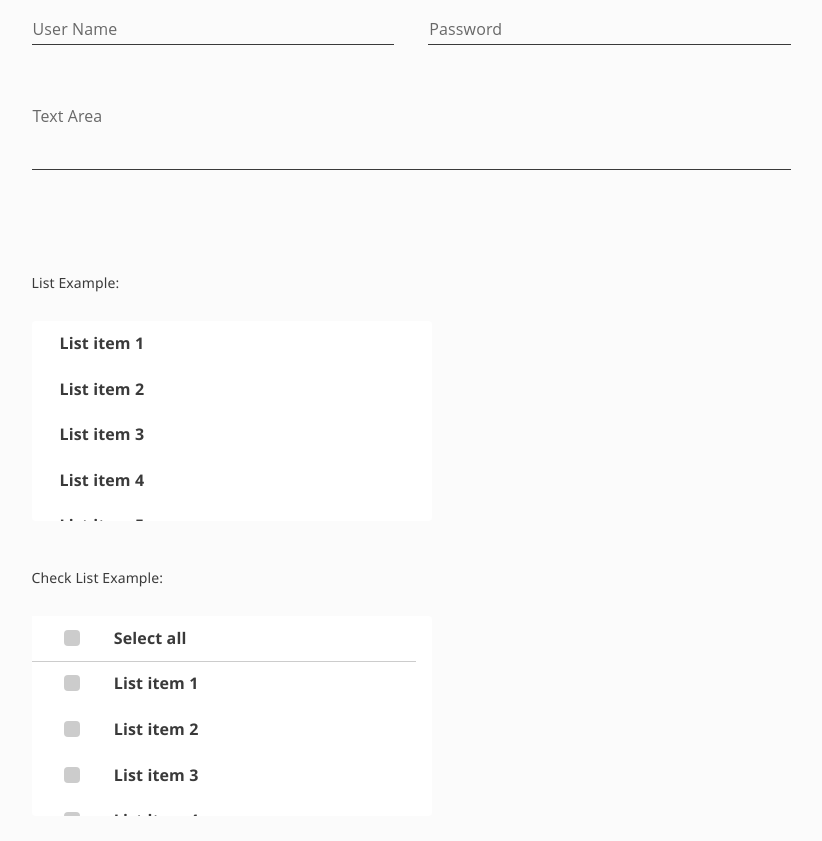
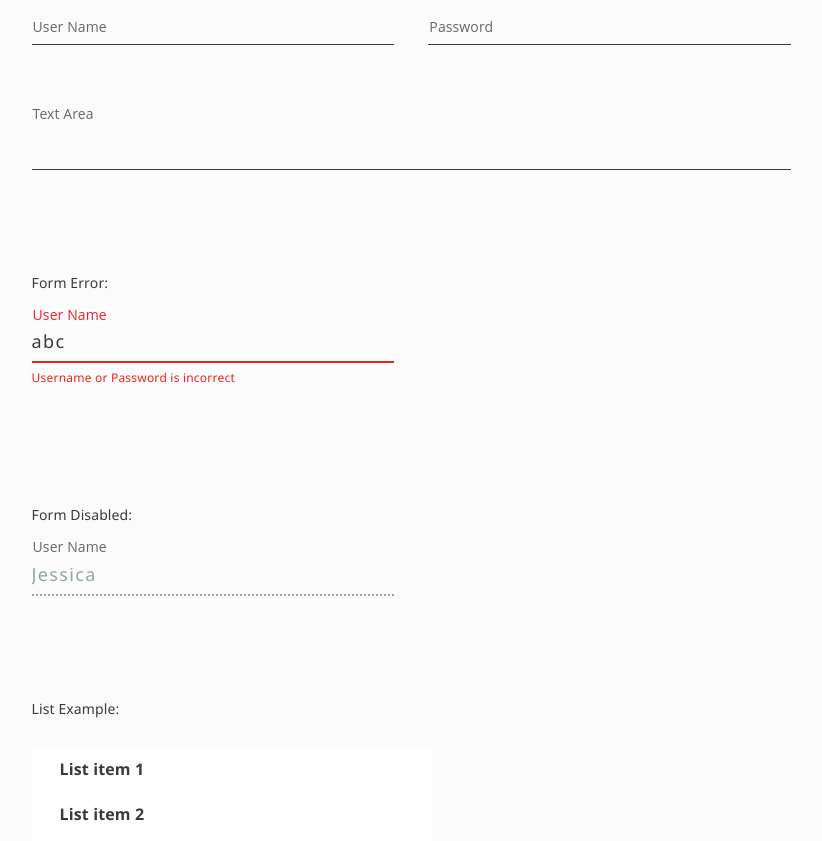
Before and after one commit to whitzhu/Kolibri_style_guide, a plain HTML site: page components.html in a window 1280 px wide. Shown: the part 3064-3905 px from the top of the page, without its empty margins (324-1146 px from the left). Drawn offline with nearby package versions, Linux system fonts and the light colour scheme.

Commit message:
Within Text Form section added in 'disable' text field and 'error' text field

```diff
--- a/assets/css/kolibri_style.css
+++ b/assets/css/kolibri_style.css
@@ -570,6 +570,8 @@ strong,
 .ko_text_field input:focus ~ label, .ko_text_field input:valid ~ label, .ko_text_area textarea:focus ~ label, .ko_text_area textarea:valid ~ label {
   top:-20px;
   font-size:14px;
+}
+.ko_text_field input:focus ~ label,  .ko_text_area textarea:focus ~ label {
   color: #996192;
 }
 
@@ -602,13 +604,95 @@ strong,
    background-color: transparent;
 }
 
+/*Text Field Error*/
+.ko_text_field_error{
+  position: relative;
+  margin-bottom: 45px;
+}
+.ko_text_field_error input, .ko_text_field_error[type="text"]{
+  font-size:18px;
+  font-style: normal;
+  font-family: NotoSans !important;
+  background-color: transparent;
+  color:#3a3a3a !important;
+  padding: 10px 0px 10px 0px;
+  display: block;
+  width: 100%;
+  border:none !important;
+  border-bottom: 2px solid #EF2121 !important;
+  box-shadow: none !important;
+}
+.ko_text_field_error input:focus{
+  outline:none;
+}
+.ko_text_field_error label {
+  color:#686868;
+  font:14px;
+  left:1px;
+  top: 10px;
+  position:absolute;
+  pointer-events:none;
+  transition:0.2s ease all;
+  -moz-transition:0.2s ease all;
+  -webkit-transition:0.2s ease all;
+}
+.ko_text_field_error input:focus ~ label, .ko_text_field_error input:valid ~ label {
+  top:-20px;
+  font-size:14px;
+  color: #EF2121;
+}
+.ko_text_field_error:after{
+  content:"Username or Password is incorrect";
+  color:#EF2121;
+  font-size: 12px;
+  position: relative;
+  top: -16px;
+}
+
+/*Text Field Disabled*/
+.ko_text_field_disabled{
+  position: relative;
+  margin-bottom: 45px;
+  color:#95a5a6;
+}
+.ko_text_field_disabled input, .ko_text_field_disabled[type="text"]{
+  font-size:18px;
+  font-style: normal;
+  font-family: NotoSans !important;
+  background-color: transparent;
+  padding: 10px 0px 10px 0px;
+  display: block;
+  width: 100%;
+  border:none !important;
+  border-bottom: 2px dotted #95a5a6!important;
+  box-shadow: none !important;
+}
+.ko_text_field_disabled input[type="text"][disabled]{
+  background-color:  #FBFBFB;
+  color:#95a5a6 !important;
+}
+.ko_text_field_disabled input:focus{
+  outline:none;
+}
+.ko_text_field_disabled label {
+  color:#686868;
+  font:14px !important;
+  left:1px;
+  top: -20px;
+  position:absolute;
+  pointer-events:none;
+  transition:0.2s ease all;
+  -moz-transition:0.2s ease all;
+  -webkit-transition:0.2s ease all;
+}
+
+
 /*Data Visualization*/
 
 /* Completion Status */
 .ko_completion_status{
   margin-bottom: 28px;
 }
-
 .ko_completion_text{
   vertical-align: middle;
   color: #996192;
@@ -620,14 +704,12 @@ strong,
 
 
 /*Progress bar 1*/
-
 #ko_progress_wrapper{
   width:50%;
   height:16px;
   background-color: #686868;
   border-radius:8px;
 }
-
 #ko_progress_bar{
   height:100%;
   color: #FFFFFF;
@@ -637,7 +719,6 @@ strong,
   border-radius:8px;
   background-color:#e0b7db;
 }
-
 .ko_progress_text{
   margin-top: 10px;
   color:#996192;
@@ -647,7 +728,6 @@ strong,
   line-height: 16px;
   display: block;
 }
-
 #ko_progress_bar_tooltip{
   top:-45px;
   position: absolute;
--- a/components.html
+++ b/components.html
@@ -345,6 +345,7 @@
             <p>&nbsp;</p>
             <p>Form Examples:</p>
 
+            <!--Text Field -->
             <div class="row">
               <div class="large-6 columns">
                 <form>
@@ -367,6 +368,7 @@
               </div>
             </div>
 
+            <!--Text Area-->
             <div class="row">
               <div class="large-12 columns">
                 <form>
@@ -374,6 +376,36 @@
                     <textarea type="textarea" required></textarea>
                     <span class="bar"></span>
                     <label>Text Area</label>
+                  </div>
+                </form>
+              </div>
+            </div>
+
+            <!--Text Field Error-->
+            <p>&nbsp;</p>
+            <p>Form Error:</p>
+
+            <div class="row">
+              <div class="large-6 columns">
+                <form>
+                  <div class="ko_text_field_error">
+                    <input type="text" value="abc" required >
+                    <label>User Name</label>
+                  </div>
+                </form>
+              </div>
+            </div>
+
+            <!--Text Field Disabled-->
+            <p>&nbsp;</p>
+            <p>Form Disabled:</p>
+
+            <div class="row">
+              <div class="large-6 columns">
+                <form>
+                  <div class="ko_text_field_disabled">
+                    <input type="text" value="Jessica"disabled>
+                    <label>User Name</label>
                   </div>
                 </form>
               </div>
```
Also changed, not shown: assets/css/styleguide.css.
